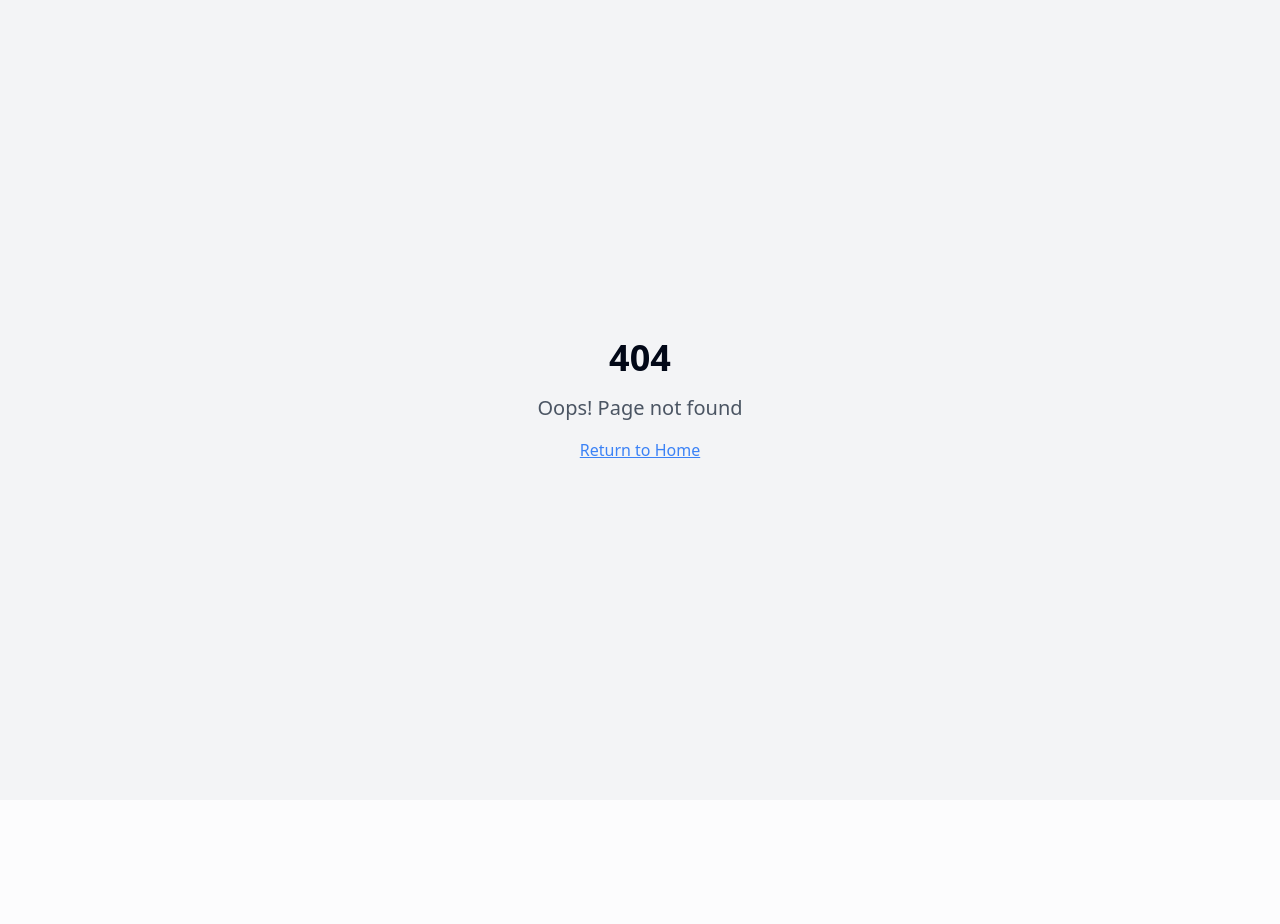
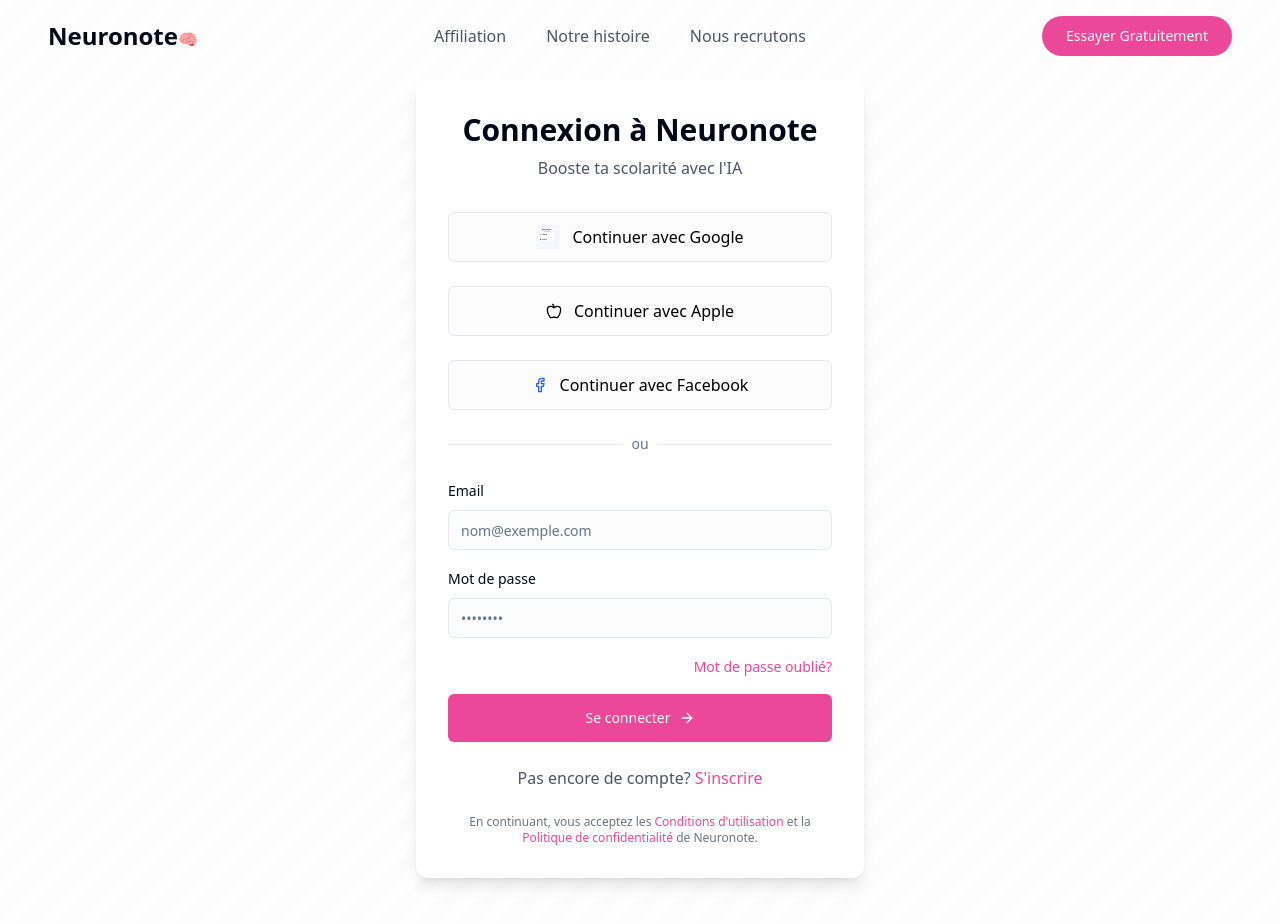
Before and after one commit to nabilnabti/milonota, a React (Vite) app: page /login in a window 1280 px wide. Before the commit this address had no page. Shown: the top 924 px of the page. Before the commit the page ends 800 px from the top, so only its background shows below. Built offline with nearby package versions, Linux system fonts and the light colour scheme.

Commit message:
feat: Implement login page
Implement the login page functionality when the "Essayer Gratuitement" button is clicked.

```diff
--- a/src/App.tsx
+++ b/src/App.tsx
@@ -7,6 +7,7 @@ import { BrowserRouter, Routes, Route } from "react-router-dom";
 import Index from "./pages/Index";
 import Affiliation from "./pages/Affiliation";
 import NotFound from "./pages/NotFound";
+import Login from "./pages/Login";
 
 const queryClient = new QueryClient();
 
@@ -21,6 +22,7 @@ const App = () => (
           <Route path="/affiliation" element={<Affiliation />} />
           <Route path="/histoire" element={<NotFound />} />
           <Route path="/recrutement" element={<NotFound />} />
+          <Route path="/login" element={<Login />} />
           {/* ADD ALL CUSTOM ROUTES ABOVE THE CATCH-ALL "*" ROUTE */}
           <Route path="*" element={<NotFound />} />
         </Routes>
--- a/src/components/Header.tsx
+++ b/src/components/Header.tsx
@@ -2,9 +2,11 @@
 import { Button } from "@/components/ui/button";
 import { Link } from "react-router-dom";
 import { useState, useEffect } from "react";
+import LoginModal from "./LoginModal";
 
 const Header = () => {
   const [scrolled, setScrolled] = useState(false);
+  const [isLoginModalOpen, setIsLoginModalOpen] = useState(false);
 
   useEffect(() => {
     const handleScroll = () => {
@@ -20,13 +22,19 @@ const Header = () => {
     };
   }, [scrolled]);
 
+  const handleTryForFree = () => {
+    setIsLoginModalOpen(true);
+  };
+
   return (
     <header className={`w-full py-4 px-6 md:px-12 flex items-center justify-between fixed top-0 left-0 right-0 z-50 transition-all duration-300 ${
       scrolled ? "bg-white shadow-md" : "bg-transparent"
     }`}>
       <div className="flex items-center gap-2">
-        <span className="text-2xl font-bold">Neuronote</span>
-        <span className="text-pink-500">🧠</span>
+        <Link to="/">
+          <span className="text-2xl font-bold">Neuronote</span>
+          <span className="text-pink-500">🧠</span>
+        </Link>
       </div>
 
       <nav className="hidden md:flex items-center space-x-10">
@@ -41,9 +49,18 @@ const Header = () => {
         </Link>
       </nav>
 
-      <Button className="bg-pink-500 hover:bg-pink-600 text-white rounded-full px-6">
+      <Button
+        className="bg-pink-500 hover:bg-pink-600 text-white rounded-full px-6"
+        onClick={handleTryForFree}
+      >
         Essayer Gratuitement
       </Button>
+
+      {/* Login Modal */}
+      <LoginModal
+        isOpen={isLoginModalOpen}
+        onClose={() => setIsLoginModalOpen(false)}
+      />
     </header>
   );
 };
--- a/src/components/Hero.tsx
+++ b/src/components/Hero.tsx
@@ -1,7 +1,17 @@
 
 import { Button } from "@/components/ui/button";
+import { useState } from "react";
+import LoginModal from "./LoginModal";
+import { useNavigate } from "react-router-dom";
 
 const Hero = () => {
+  const [isLoginModalOpen, setIsLoginModalOpen] = useState(false);
+  const navigate = useNavigate();
+
+  const handleTryForFree = () => {
+    setIsLoginModalOpen(true);
+  };
+
   return (
     <section className="py-12 md:py-24 text-center grid-bg min-h-[70vh] flex flex-col items-center justify-center">
       <div className="max-w-5xl mx-auto px-6">
@@ -22,13 +32,22 @@ const Hero = () => {
         </div>
 
         <div>
-          <Button className="bg-pink-500 hover:bg-pink-600 text-white rounded-full px-10 py-6 text-lg">
+          <Button
+            className="bg-pink-500 hover:bg-pink-600 text-white rounded-full px-10 py-6 text-lg"
+            onClick={handleTryForFree}
+          >
             Essayer Gratuitement
           </Button>
         </div>
 
         <p className="text-gray-600 mt-12">Utilisés par des étudiants de</p>
       </div>
+
+      {/* Login Modal */}
+      <LoginModal
+        isOpen={isLoginModalOpen}
+        onClose={() => setIsLoginModalOpen(false)}
+      />
     </section>
   );
 };
--- /dev/null
+++ b/src/components/LoginModal.tsx
@@ -0,0 +1,82 @@
+
+import { Button } from "@/components/ui/button";
+import { Dialog, DialogContent, DialogHeader, DialogTitle } from "@/components/ui/dialog";
+import { Input } from "@/components/ui/input";
+import { Label } from "@/components/ui/label";
+import { useState } from "react";
+import { Apple, ArrowRight, Facebook, Mail } from "lucide-react";
+
+interface LoginModalProps {
+  isOpen: boolean;
+  onClose: () => void;
+}
+
+const LoginModal = ({ isOpen, onClose }: LoginModalProps) => {
+  const [email, setEmail] = useState("");
+  const [password, setPassword] = useState("");
+
+  return (
+    <Dialog open={isOpen} onOpenChange={(open) => !open && onClose()}>
+      <DialogContent className="sm:max-w-md md:max-w-lg">
+        <DialogHeader className="text-center">
+          <DialogTitle className="text-3xl font-bold mb-2">Bienvenue sur Neuronote!</DialogTitle>
+          <p className="text-gray-600 text-lg">Booste ta scolarité avec l'IA</p>
+        </DialogHeader>
+
+        <div className="flex flex-col gap-6 py-6">
+          <Button
+            variant="outline"
+            className="flex items-center justify-center gap-3 p-6 text-black border border-gray-200 hover:bg-gray-50"
+          >
+            <img
+              src="/lovable-uploads/0c4d618a-7472-4aac-a23e-08a5ab0bbe05.png"
+              alt="Google"
+              className="w-6 h-6"
+            />
+            <span className="text-base font-medium">Continuer avec Google</span>
+          </Button>
+
+          <Button
+            variant="outline"
+            className="flex items-center justify-center gap-3 p-6 text-black border border-gray-200 hover:bg-gray-50"
+          >
+            <Apple className="w-6 h-6" />
+            <span className="text-base font-medium">Continuer avec Apple</span>
+          </Button>
+
+          <Button
+            variant="outline"
+            className="flex items-center justify-center gap-3 p-6 text-black border border-gray-200 hover:bg-gray-50"
+          >
+            <Facebook className="w-6 h-6 text-blue-600" />
+            <span className="text-base font-medium">Continuer avec Facebook</span>
+          </Button>
+
+          <div className="relative">
+            <div className="absolute inset-0 flex items-center">
+              <div className="w-full border-t border-gray-200"></div>
+            </div>
+            <div className="relative flex justify-center text-sm">
+              <span className="px-2 bg-white text-gray-500">ou</span>
+            </div>
+          </div>
+
+          <Button
+            variant="outline"
+            className="flex items-center justify-center gap-3 p-6 text-black border border-gray-200 hover:bg-gray-50"
+            onClick={() => window.location.href = "/login"}
+          >
+            <Mail className="w-6 h-6 text-pink-500" />
+            <span className="text-base font-medium">Continuer avec Email</span>
+          </Button>
+        </div>
+
+        <div className="text-xs text-center text-gray-500 mt-2">
+          En continuant, vous acceptez les <a href="#" className="text-pink-500 hover:underline">Conditions d'utilisation</a> et la <a href="#" className="text-pink-500 hover:underline">Politique de confidentialité</a> de Neuronote.
+        </div>
+      </DialogContent>
+    </Dialog>
+  );
+};
+
+export default LoginModal;
--- /dev/null
+++ b/src/pages/Login.tsx
@@ -0,0 +1,141 @@
+
+import Header from "@/components/Header";
+import { Button } from "@/components/ui/button";
+import { Input } from "@/components/ui/input";
+import { Label } from "@/components/ui/label";
+import { useState } from "react";
+import { Apple, ArrowRight, Facebook, Mail } from "lucide-react";
+import { Link } from "react-router-dom";
+
+const Login = () => {
+  const [email, setEmail] = useState("");
+  const [password, setPassword] = useState("");
+  const [isSignUp, setIsSignUp] = useState(false);
+
+  const handleSubmit = (e: React.FormEvent) => {
+    e.preventDefault();
+    // Here you would handle the authentication logic
+    console.log("Login attempt with:", { email, password });
+  };
+
+  return (
+    <div className="min-h-screen flex flex-col">
+      <Header />
+      <main className="flex-grow flex items-center justify-center px-4 py-20">
+        <div className="w-full max-w-md bg-white rounded-xl shadow-lg p-8">
+          <div className="text-center mb-8">
+            <h1 className="text-3xl font-bold mb-2">
+              {isSignUp ? "Créer un compte" : "Connexion à Neuronote"}
+            </h1>
+            <p className="text-gray-600">
+              {isSignUp
+                ? "Rejoins des milliers d'étudiants qui réussissent"
+                : "Booste ta scolarité avec l'IA"}
+            </p>
+          </div>
+
+          <div className="flex flex-col gap-6 mb-6">
+            <Button
+              variant="outline"
+              className="flex items-center justify-center gap-3 p-6 text-black border border-gray-200 hover:bg-gray-50"
+            >
+              <img
+                src="/lovable-uploads/0c4d618a-7472-4aac-a23e-08a5ab0bbe05.png"
+                alt="Google"
+                className="w-6 h-6"
+              />
+              <span className="text-base font-medium">Continuer avec Google</span>
+            </Button>
+
+            <Button
+              variant="outline"
+              className="flex items-center justify-center gap-3 p-6 text-black border border-gray-200 hover:bg-gray-50"
+            >
+              <Apple className="w-6 h-6" />
+              <span className="text-base font-medium">Continuer avec Apple</span>
+            </Button>
+
+            <Button
+              variant="outline"
+              className="flex items-center justify-center gap-3 p-6 text-black border border-gray-200 hover:bg-gray-50"
+            >
+              <Facebook className="w-6 h-6 text-blue-600" />
+              <span className="text-base font-medium">Continuer avec Facebook</span>
+            </Button>
+          </div>
+
+          <div className="relative mb-6">
+            <div className="absolute inset-0 flex items-center">
+              <div className="w-full border-t border-gray-200"></div>
+            </div>
+            <div className="relative flex justify-center text-sm">
+              <span className="px-2 bg-white text-gray-500">ou</span>
+            </div>
+          </div>
+
+          <form onSubmit={handleSubmit} className="space-y-4">
+            <div className="space-y-2">
+              <Label htmlFor="email">Email</Label>
+              <Input
+                id="email"
+                type="email"
+                placeholder="nom@exemple.com"
+                value={email}
+                onChange={(e) => setEmail(e.target.value)}
+                required
+              />
+            </div>
+
+            <div className="space-y-2">
+              <Label htmlFor="password">Mot de passe</Label>
+              <Input
+                id="password"
+                type="password"
+                placeholder="••••••••"
+                value={password}
+                onChange={(e) => setPassword(e.target.value)}
+                required
+              />
+            </div>
+
+            {!isSignUp && (
+              <div className="text-right">
+                <Link to="/forgot-password" className="text-sm text-pink-500 hover:underline">
+                  Mot de passe oublié?
+                </Link>
+              </div>
+            )}
+
+            <Button
+              type="submit"
+              className="w-full bg-pink-500 hover:bg-pink-600 text-white p-6 flex items-center justify-center gap-2"
+            >
+              <span>{isSignUp ? "S'inscrire" : "Se connecter"}</span>
+              <ArrowRight className="h-5 w-5" />
+            </Button>
+          </form>
+
+          <div className="text-center mt-6">
+            <p className="text-gray-600">
+              {isSignUp
+                ? "Déjà un compte?"
+                : "Pas encore de compte?"}
+              <button
+                onClick={() => setIsSignUp(!isSignUp)}
+                className="text-pink-500 hover:underline ml-1"
+              >
+                {isSignUp ? "Se connecter" : "S'inscrire"}
+              </button>
+            </p>
+          </div>
+
+          <div className="text-xs text-center text-gray-500 mt-6">
+            En continuant, vous acceptez les <a href="#" className="text-pink-500 hover:underline">Conditions d'utilisation</a> et la <a href="#" className="text-pink-500 hover:underline">Politique de confidentialité</a> de Neuronote.
+          </div>
+        </div>
+      </main>
+    </div>
+  );
+};
+
+export default Login;
```
Also changed, not shown: public/lovable-uploads/0c4d618a-7472-4aac-a23e-08a5ab0bbe05.png (added).
